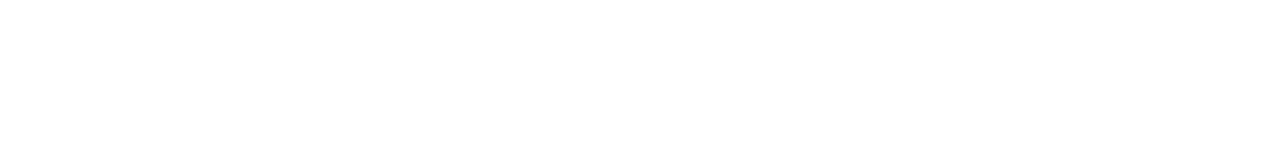
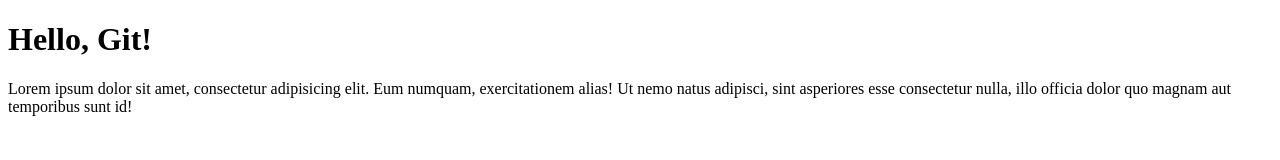
Before and after one commit to ovcharenko1991/test, a plain HTML site: page index.html in a window 1280 px wide. Drawn offline with Linux system fonts and the light colour scheme.

Commit message:
index heading

```diff
--- a/index.html
+++ b/index.html
@@ -5,6 +5,7 @@
 	<title>GIT</title>
 </head>
 <body>
-
+	<h1>Hello, Git!</h1>
+	<p>Lorem ipsum dolor sit amet, consectetur adipisicing elit. Eum numquam, exercitationem alias! Ut nemo natus adipisci, sint asperiores esse consectetur nulla, illo officia dolor quo magnam aut temporibus sunt id!</p>
 </body>
 </html>
```
